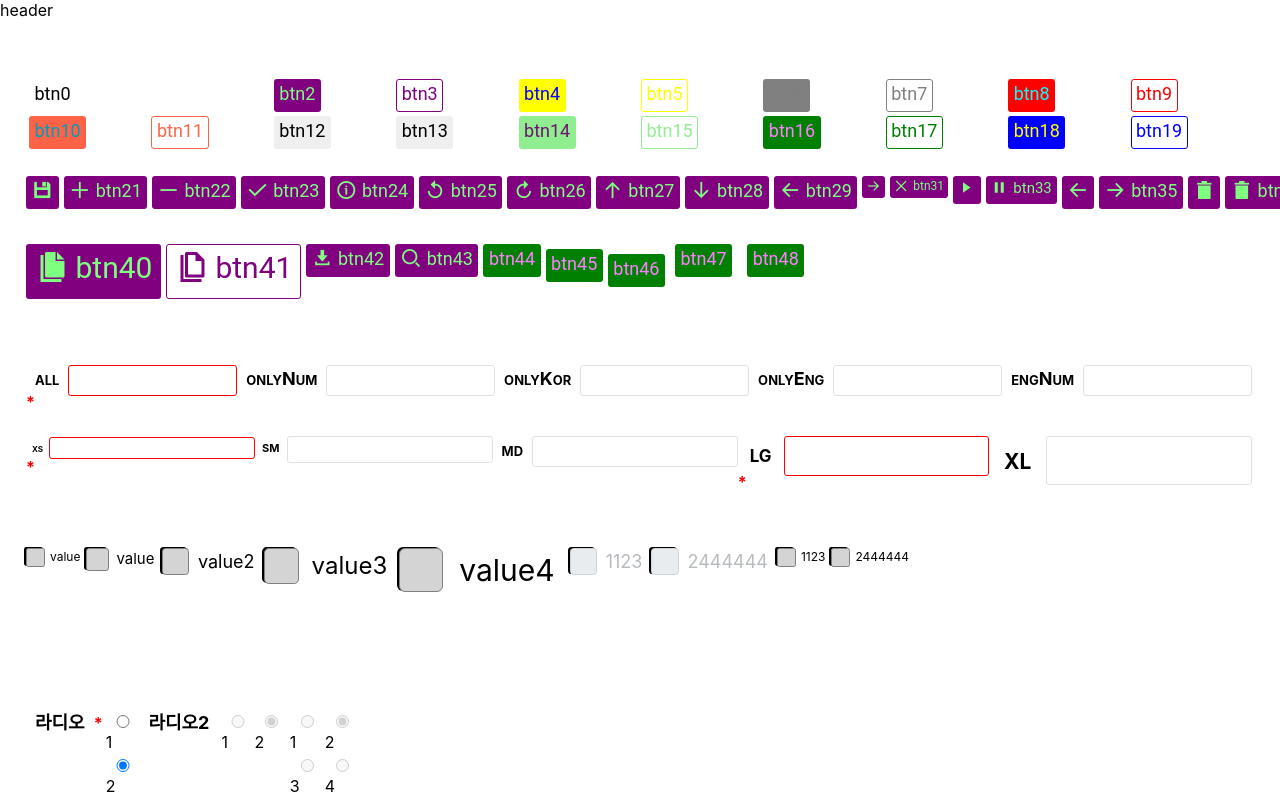
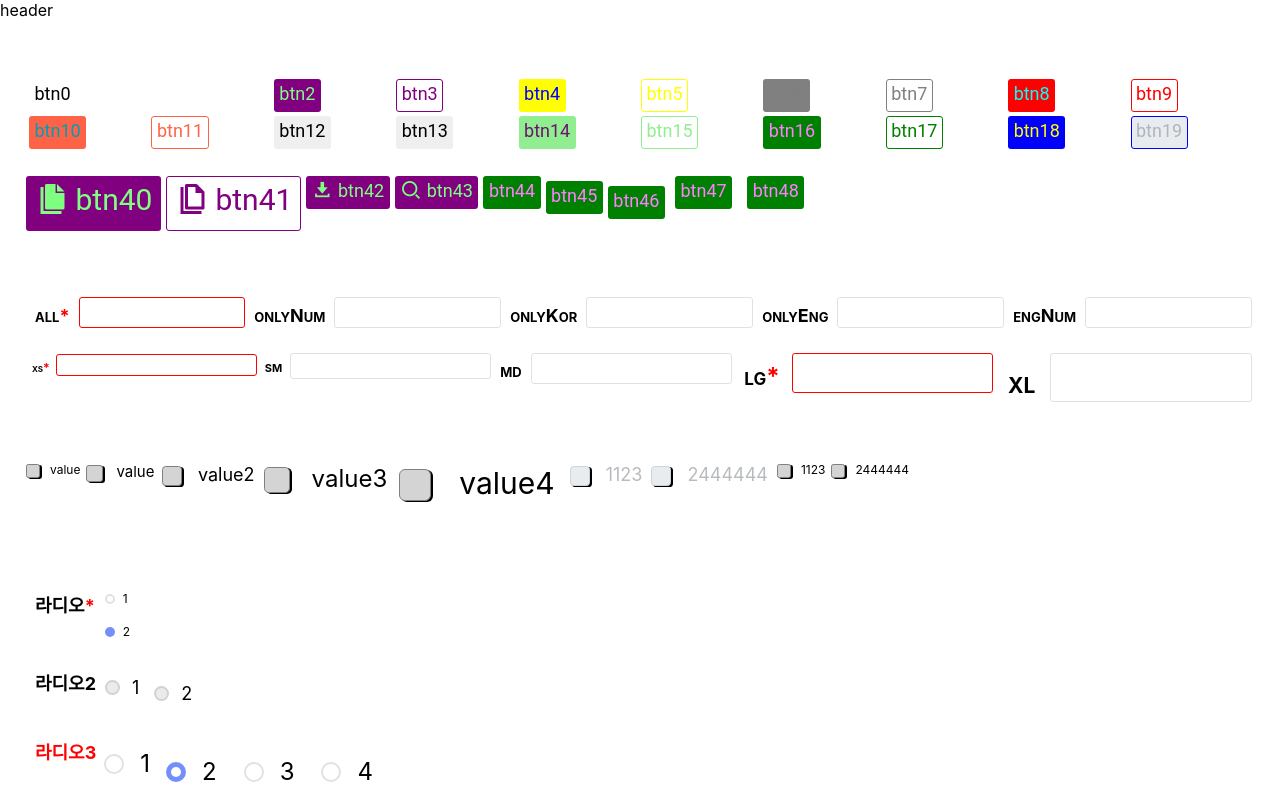
Before and after one commit to mlbghoon/PersnalBlog, a React (Create React App) app in the folder Movie/: page /ComponentTest in a window 1280 px wide. Built offline with nearby package versions, Linux system fonts and the light colour scheme.

Commit message:
css => scss

```diff
--- a/Movie/src/common/components/Label/index.tsx
+++ b/Movie/src/common/components/Label/index.tsx
@@ -2,13 +2,15 @@ import { sh_label_pt } from '../TypeInterfaces';
 
 export const Label =({color="black",size="md",value,req,margin}:sh_label_pt) => {
 	return (
-		<div className="sh-label-div" style={{margin: margin}}>
-			<span style={{color : color}} className={size}>{value}</span>
-			{
-				(req)
-				? <span style={{color : 'red'}}>{'*'}</span>
-				: null
-			}
+		<div className={"sh-label-div " + size} style={{margin: margin}}>
+			<span style={{color : color}} className={size}>
+				{value}
+				{
+					(req)
+					? <span style={{color : 'red'}}>{'*'}</span>
+					: null
+				}
+			</span>
 		</div>
 	);
 }
--- a/Movie/src/common/components/Radio/index.tsx
+++ b/Movie/src/common/components/Radio/index.tsx
@@ -2,8 +2,9 @@ import React from 'react';
 import { Table } from '../Table';
 import { sh_evnt_return, sh_rdo_pt } from '../TypeInterfaces';
 
-export const Radio =({id,readOnly,disabled,onChange,onClick=(e:sh_evnt_return)=>{return;},width,dataset,defaultSelected,selected,perRow=1}:sh_rdo_pt) => {
+export const Radio =({id,readOnly,disabled,onChange,width,dataset,defaultSelected,selected,perRow=1,color="black",size="md"}:sh_rdo_pt) => {
 	const onChangeHandler = (e:React.ChangeEvent) => {
+		if (!disabled) {
 			const target = e.target as HTMLInputElement;
 			let key = "";
 			for (let i = 0; i < dataset.length; i ++) {
@@ -14,21 +15,8 @@ export const Radio =({id,readOnly,disabled,onChange,onClick=(e:sh_evnt_return)=>
 			}
 
 			onChange({id: id, target : target, key: key, checked: target.checked });
-
-	}
-	const onClickHandler = (e:React.MouseEvent) => {
-		const target = e.target as HTMLInputElement;
-		let key = "";
-		for (let i = 0; i < dataset.length; i ++) {
-			if (dataset[i].cd === target.value) {
-				key = dataset[i].cd;
-				break;
 		}
 	}
-		onClick({id: id, target : target, key: key, checked : target.checked });
-	}
-
-
 
 	const setRadio = () => {
 		let colGrp = [];
@@ -54,7 +42,7 @@ export const Radio =({id,readOnly,disabled,onChange,onClick=(e:sh_evnt_return)=>
 		let rowData: { type: string; value: JSX.Element; }[] = [];
 
 		dataset.map((item: {cd: string, nm: string}, i) => {
-			rowData.push({ type: 'D', value: <div key={'radio_div_' + i} className ='sh-input-radio-div'>
+			rowData.push({ type: 'D', value: <div key={'radio_div_' + i} className ='sh-radio-div'>
 								<input
 									id       = {id + "_radio_" + item.cd}
 									key      = {"key_" + id + "_radio_" + item.cd}
@@ -66,13 +54,12 @@ export const Radio =({id,readOnly,disabled,onChange,onClick=(e:sh_evnt_return)=>
 										: selected === item.cd}
 									readOnly = {readOnly}
 									disabled = {disabled}
-									className ='sh-input-radio-input'
-									onChange = {onChangeHandler}
-									onClick  = {onClickHandler}
+									className = {'sh-radio-input ' + size}
+									onChange  = {onChangeHandler}
 								/>
 								<label
 									key       = {"key_" + id + "_labal_" + item.cd}
-									className ='sh-input-radio-label'
+									className = {'sh-radio-label ' + size}
 									htmlFor={id + "_radio_" + item.cd}
 								>
 									{item.nm}
--- a/Movie/src/common/components/SelectBox/index.tsx
+++ b/Movie/src/common/components/SelectBox/index.tsx
@@ -1,7 +1,7 @@
 import React from 'react';
 import { sh_sel_pt } from '../TypeInterfaces';
 
-export const SelectBox =({id,disabled,onChange,width,dataset,color}:sh_sel_pt) => {
+export const SelectBox =({id,disabled,onChange,width,dataset,color="white",size="md"}:sh_sel_pt) => {
 	const onChangeHandler = (e:React.ChangeEvent) => {
 		const target = e.target as HTMLSelectElement;
 		let key = "";
@@ -19,7 +19,7 @@ export const SelectBox =({id,disabled,onChange,width,dataset,color}:sh_sel_pt) =
 			<select
 				id = {id}
 				disabled = {disabled}
-				className={ "sh-selectbox " + color}
+				className={ size + " sh-selectbox color-" + color}
 				onChange = {onChangeHandler}
 			>
 				{
--- a/Movie/src/common/css/App.css
+++ b/Movie/src/common/css/App.css
@@ -178,15 +178,15 @@ input.lg { width: 99%; line-height: 21px; font-size: 21px; font-weight: bold; pa
 .flex-panel > .sh-label-div:first-child  {margin-left: 0px;}
 
 /* Radio */
-.sh-input-radio-div {display: inline-block; box-sizing: border-box; align-items: center; position:relative; margin-right: 12px;}
-.sh-input-radio-div:after {content:""; display: block; float: none; }
-.sh-input-radio-div > input[type='radio'] {float: left; align-content: center; position: relative;width: 14px;height: 14px; top: 7px; }
-.sh-input-radio-div > input + label:before {content:""; display: inline-block; position:absolute; background:#fff; border-radius:50%; box-sizing:border-box; left:-15px; top:7px;width:16px; height: 16px; border:2px solid #DEE2E6; }
-.sh-input-radio-div > input:checked + label:before { border:5px solid #748FFC;}
-.sh-input-radio-div > input:disabled + label:before { border:2px solid #dacece; background: #e9ecef; cursor: not-allowed;}
-.sh-input-radio-div > label {float: left; display:block; font-size: 14px; height:33px;line-height: 33px; position: relative; padding-left:5px;}
-.sh-input-radio-input {margin: 0px 0px 0px 0px; cursor: pointer;}
-.sh-input-radio-label {cursor: pointer;}
+.sh-radio-div {display: inline-block; box-sizing: border-box; align-items: center; position:relative; margin-right: 12px;}
+.sh-radio-div:after {content:""; display: block; float: none; }
+.sh-radio-div > input[type='radio'] {float: left; align-content: center; position: relative;width: 14px;height: 14px; top: 7px; }
+.sh-radio-div > input + label:before {content:""; display: inline-block; position:absolute; background:#fff; border-radius:50%; box-sizing:border-box; left:-15px; top:7px;width:16px; height: 16px; border:2px solid #DEE2E6; }
+.sh-radio-div > input:checked + label:before { border:5px solid #748FFC;}
+.sh-radio-div > input:disabled + label:before { border:2px solid #dacece; background: #e9ecef; cursor: not-allowed;}
+.sh-radio-div > label {float: left; display:block; font-size: 14px; height:33px;line-height: 33px; position: relative; padding-left:5px;}
+.sh-radio-input {margin: 0px 0px 0px 0px; cursor: pointer;}
+.sh-radio-label {cursor: pointer;}
 
 /* select */
 select {border-radius:4px; border:1px solid #DEE2E6; padding:7px 0 7px 4px; outline: none; width: 100%; box-sizing: border-box;-moz-box-sizing: border-box;-webkit-box-sizing: border-box; }
--- a/Movie/src/common/css/App.scss
+++ b/Movie/src/common/css/App.scss
@@ -53,7 +53,7 @@ button {
       &:before {
         border: 1px solid lighten($color, 50%);;
         background: rgb(212, 212, 212);
-        box-shadow: -2px -1px 0 $color;
+        box-shadow: 2px 1px 0 $color;
       }
     }
     input[type="checkbox"]:checked + label.color-#{"" + $color}:before {
@@ -63,9 +63,67 @@ button {
       box-shadow: 2px 1px 0 #50565a;
     }
   }
+  .sh-selectbox.color-#{"" + $color} {
+    background-color: $color;
+    color: invert($color);
+    outline: none;
+    transition:all 0.2s;
+    cursor:pointer;
+    box-sizing: border-box;
+    -moz-box-sizing: border-box;
+    -webkit-box-sizing: border-box;
+    &:hover {
+      background-color: darken($color, 20%);
+    }
+    &:disabled {
+      background-color: lighten($color, 20%);
+      cursor: not-allowed;
+    }
+  }
+  textarea.color-#{"" + $color} {
+    color: $color;
+  }
+
+  .sh-switch-input:checked + .sh-switch-span.color-#{"" + $color} {
+    background-color: $color;
+  }
 }
 
+select {border-radius:4px; border:1px solid #DEE2E6; width:100%; outline: none; box-sizing: border-box;-moz-box-sizing: border-box;-webkit-box-sizing: border-box; }
+
+.sh-select-div { overflow: hidden;}
+.sh-select-div:hover { cursor:pointer;}
+
+
 @each $name, $glyph in $size {
+  .sh-switch-label.#{$name}{
+    width: 40px/3* $glyph; height: 24px/3* $glyph;
+  }
+  .sh-switch-span.#{$name} {
+    border-radius: 34px/3* $glyph;
+  }
+  .sh-switch-span.#{$name}:before {
+    height: 18px/3* $glyph;
+    width: 18px/3* $glyph;
+    left: 4px/3* $glyph;
+    bottom: 3px/3* $glyph;
+  }
+  .sh-switch-input:checked + .sh-switch-span.#{$name}:before {
+    -webkit-transform: translateX(14px/3* $glyph);
+    -ms-transform: translateX(14px/3* $glyph);
+    transform: translateX(14px/3* $glyph);
+  }
+  textarea.#{$name} {
+    font-size: 5px * $glyph;
+    line-height: 7.5px * $glyph;
+
+  }
+  select.#{$name} {
+    font-size: 5px * $glyph;
+    line-height: 7.5px * $glyph;
+    height: 11px * $glyph;
+    padding: 2px* $glyph 0 2px* $glyph 1.3px* $glyph;
+  }
   button.#{$name} {
     font-size: 6px * $glyph;
     line-height: 9px * $glyph;
@@ -76,26 +134,65 @@ button {
     font-size: 6px * $glyph;
     line-height: 9px * $glyph;
   }
-  span.#{$name} {
-    font-size: 6px * $glyph;
-    line-height: 9px * $glyph;
-    margin-right: 3px * $glyph;
-    margin-left: 3px * $glyph;
+  .sh-label-div {
+    span.#{$name} {
+      font-size: 6px * $glyph;
+      line-height: 9px * $glyph;
+      margin-right: 3px * $glyph;
+      margin-left: 3px * $glyph;
+    }
+  }
+  .sh-label-div.#{$name} {
+      margin-top: 1.5px * $glyph;
   }
   label.#{$name} {
     font-size: 6px * $glyph;
     line-height: 9px * $glyph;
   }
+  input[type="checkbox"] + label.#{$name} {
+    &:before {
+      margin-top: 1.5px * $glyph;
+    }
+  }
   .sh-checkbox-div {
     input[type="checkbox"] + label.#{$name} {
       padding-left: 12px * $glyph;
-      margin-bottom: 10px * $glyph;
+      margin-bottom: 3px * $glyph;
       margin-right: 3px * $glyph;;
     }
   }
+  .sh-radio-div {
+    input[type='radio'].#{$name} {
+      width : 4px * $glyph;
+      height: 4px * $glyph;
+      top   : 2px * $glyph;
+    }
+    label.#{$name} {
+      font-size    : 6px * $glyph;
+      line-height  : 9px * $glyph;
+      padding-left : 4px * $glyph;
+      padding-right: 4px * $glyph;
+      height       : 12.5px * $glyph; ;
+    }
+    input + label.#{$name}:before{
+      left  : -5px * $glyph;
+      top   : 2px * $glyph;
+      width : 5px * $glyph;
+      height: 5px * $glyph;
+    }
+  }
+}
+//.sh-radio-div > input + label:before {background:#fff; border:2px solid #DEE2E6; }
 
-}
-
+.sh-radio-div {display: inline-block; box-sizing: border-box; align-items: center; position:relative; margin-right: 12px;}
+.sh-radio-div:after {content:""; display: block; float: none; }
+.sh-radio-div > input[type='radio'] {float: left; align-content: center; position: relative;}
+.sh-radio-div > input + label:before {content:""; display: inline-block; position:absolute; background:#fff; border-radius:50%; box-sizing:border-box; border:2px solid #DEE2E6; }
+.sh-radio-div > input:checked + label:before { border:5px solid #748FFC;}
+.sh-radio-div > input:disabled + label:before { border:2px solid #dacece; background: #e9ecef; cursor: not-allowed;}
+.sh-radio-div > label {float: left; display:block; position: relative;}
+.sh-radio-input {margin: 0px 0px 0px 0px; cursor: pointer;z-index: -1;}
+.sh-radio-label {cursor: pointer;}
 
 .sh-table { width: 100%;}
 .sh-table > { width: 100%; border-collapse: collapse; }
@@ -180,8 +277,8 @@ input {
     &:before {
       content: "";
       display: block;
-      width: 1.4em;
-      height: 1.4em;
+      width: 1em;
+      height: 1em;
       border-radius: 0.2em;
       position: absolute;
       left: 0;
@@ -202,7 +299,22 @@ input {
 .sh-label-div{
   display: inline-block; position: relative;
   span{
-    display: inline-block; position: relative; color:#495057; font-variant: small-caps; font-weight: bold;
+    color:#495057; font-variant: small-caps; font-weight: bold;
     font-weight: bold;
   }
 }
+
+.no_resize{
+  resize: none;
+}
+.sh-textarea-div { width:auto;}
+.sh-textarea-div > textarea { width:100%; padding: 0px; margin: 0px; box-sizing: border-box; padding:8px; }
+.sh-textarea-div > textarea:disabled {background: #e9ecef !important; color:#adb5bd !important; cursor: not-allowed;}
+
+textarea { height: auto;}
+
+.sh-switch-label {position: relative; display: inline-block; top:-2px; margin-left: 10px;}
+
+.sh-switch-input {opacity: 0; width: 0; height: 0; }
+.sh-switch-span {position: absolute; cursor: pointer; top: 0; left: 0; right: 0; bottom: 0; background-color: #dee2e6; -webkit-transition: .4s; transition: .4s; }
+.sh-switch-span:before {position: absolute; content: ""; background-color: white; -webkit-transition: .4s; transition: .4s; border-radius: 50%;}
--- a/Movie/src/container/ComponentTest.tsx
+++ b/Movie/src/container/ComponentTest.tsx
@@ -96,7 +96,7 @@ export const ComponentTest = () => {
 
 
   // radio Event Test //
-  const radioOnClick = (e:sh_evnt_return) => {
+  const radioOnChange = (e:sh_evnt_return) => {
     //setSelected(prev=>!prev)
     console.log(e)
     console.log(e.key)
@@ -314,180 +314,11 @@ export const ComponentTest = () => {
                           color= {"blue"}
                           filled    = {false}
                           onClick   = {buttonOnClick}
+                          disabled  = {true}
                         />
                       },
                     ]
                   ]}
-                />
-              </FlexPanel>
-            </LFloatPanel>
-          </RelativePanel>
-          <RelativePanel>
-            <LFloatPanel>
-              <FlexPanel>
-              <Button
-                  id   = {"btn20"}
-                  margin= {"0px 5px 0px 0px"}
-                  color= {"purple"}
-                  icon = {"save"}
-                  onClick   = {buttonOnClick}
-                />
-                <Button
-                  id   = {"btn21"}
-                  margin= {"0px 5px 0px 0px"}
-                  color= {"purple"}
-                  value= {"btn21"}
-                  icon = {"add"}
-                  onClick   = {buttonOnClick}
-                />
-                <Button
-                  id   = {"btn22"}
-                  margin= {"0px 5px 0px 0px"}
-                  color= {"purple"}
-                  value= {"btn22"}
-                  icon = {"del"}
-                  onClick   = {buttonOnClick}
-                />
-                <Button
-                  id   = {"btn23"}
-                  margin= {"0px 5px 0px 0px"}
-                  color= {"purple"}
-                  value= {"btn23"}
-                  icon = {"check"}
-                  onClick   = {buttonOnClick}
-                />
-                <Button
-                  id   = {"btn24"}
-                  margin= {"0px 5px 0px 0px"}
-                  color= {"purple"}
-                  value= {"btn24"}
-                  icon = {"info"}
-                  onClick   = {buttonOnClick}
-                />
-                <Button
-                  id   = {"btn25"}
-                  margin= {"0px 5px 0px 0px"}
-                  color= {"purple"}
-                  value= {"btn25"}
-                  icon = {"undo"}
-                  onClick   = {buttonOnClick}
-                />
-                <Button
-                  id   = {"btn26"}
-                  margin= {"0px 5px 0px 0px"}
-                  color= {"purple"}
-                  value= {"btn26"}
-                  icon = {"redo"}
-                  onClick   = {buttonOnClick}
-                />
-                <Button
-                  id   = {"btn27"}
-                  margin= {"0px 5px 0px 0px"}
-                  color= {"purple"}
-                  value= {"btn27"}
-                  icon = {"arrowUp"}
-                  onClick   = {buttonOnClick}
-                />
-                <Button
-                  id   = {"btn28"}
-                  margin= {"0px 5px 0px 0px"}
-                  color= {"purple"}
-                  value= {"btn28"}
-                  icon = {"arrowDn"}
-                  onClick   = {buttonOnClick}
-                />
-                <Button
-                  id   = {"btn29"}
-                  margin= {"0px 5px 0px 0px"}
-                  color= {"purple"}
-                  value= {"btn29"}
-                  icon = {"arrowL"}
-                  onClick   = {buttonOnClick}
-                />
-                <Button
-                  id   = {"btn30"}
-                  margin= {"0px 5px 0px 0px"}
-                  size = {"xs"}
-                  color= {"purple"}
-                  icon = {"arrowR"}
-                  onClick   = {buttonOnClick}
-                />
-                <Button
-                  id   = {"btn31"}
-                  margin= {"0px 5px 0px 0px"}
-                  size = {"xs"}
-                  color= {"purple"}
-                  icon = {"close"}
-                  value= {"btn31"}
-                  onClick   = {buttonOnClick}
-                />
-                <Button
-                  id   = {"btn32"}
-                  margin= {"0px 5px 0px 0px"}
-                  size = {"sm"}
-                  color= {"purple"}
-                  icon = {"play"}
-                  onClick   = {buttonOnClick}
-                />
-                <Button
-                  id   = {"btn33"}
-                  margin= {"0px 5px 0px 0px"}
-                  size = {"sm"}
-                  color= {"purple"}
-                  value= {"btn33"}
-                  icon = {"pause"}
-                  onClick   = {buttonOnClick}
-                />
-                <Button
-                  id   = {"btn34"}
-                  margin= {"0px 5px 0px 0px"}
-                  size = {"md"}
-                  color= {"purple"}
-                  icon = {"left"}
-                  onClick   = {buttonOnClick}
-                />
-                <Button
-                  id   = {"btn35"}
-                  margin= {"0px 5px 0px 0px"}
-                  size = {"md"}
-                  color= {"purple"}
-                  value= {"btn35"}
-                  icon = {"right"}
-                  onClick   = {buttonOnClick}
-                />
-                <Button
-                  id   = {"btn36"}
-                  margin= {"0px 5px 0px 0px"}
-                  color= {"purple"}
-                  icon = {"trash"}
-                  onClick   = {buttonOnClick}
-                />
-                <Button
-                  id   = {"btn37"}
-                  margin= {"0px 5px 0px 0px"}
-                  color= {"purple"}
-                  value= {"btn37"}
-                  icon = {"trash"}
-                  onClick   = {buttonOnClick}
-                />
-                <Button
-                  id    = {"btn38"}
-                  margin= {"0px 5px 0px 0px"}
-                  size  = {"lg"}
-                  color = {"purple"}
-                  icon  = {"trash"}
-                  filled  = {false}
-                  onClick = {buttonOnClick}
-                />
-                <Button
-                  id   = {"btn39"}
-                  margin= {"0px 5px 0px 0px"}
-                  size = {"lg"}
-                  color= {"purple"}
-                  value= {"btn39"}
-                  icon = {"trash"}
-                  filled    = {false}
-                  onClick   = {buttonOnClick}
                 />
               </FlexPanel>
             </LFloatPanel>
@@ -795,29 +626,59 @@ export const ComponentTest = () => {
               />
               <Radio
                 id={"Radio"}
-                onChange={radioOnClick}
+                onChange={radioOnChange}
                 selected={selected}
                 dataset={[{cd:"1_key", nm:"1"},{cd:"2_key", nm:"2"}]}
                 perRow ={1}
+                size={"xs"}
               />
+            </FlexPanel>
+          </LFloatPanel>
+          <LFloatPanel>
+            <FlexPanel>
               <Label
                 value={"라디오2"}
               />
               <Radio
                 id={"Radio2"}
-                onChange={radioOnClick}
+                onChange={radioOnChange}
                 selected={selected}
                 disabled={true}
                 dataset={[{cd:"1_key", nm:"1"},{cd:"2_key", nm:"2"}]}
                 perRow ={2}
               />
+            </FlexPanel>
+          </LFloatPanel>
+          <LFloatPanel>
+            <FlexPanel>
+              <Label
+                value={"라디오3"}
+                color={"red"}
+              />
               <Radio
                 id={"Radio3"}
-                onChange={radioOnClick}
+                onChange={radioOnChange}
+                selected={selected}
+                dataset={[{cd:"1_key", nm:"1"},{cd:"2_key", nm:"2"},{cd:"3_key", nm:"3"},{cd:"4_key", nm:"4"}]}
+                perRow ={4}
+                size={"lg"}
+              />
+            </FlexPanel>
+          </LFloatPanel>
+          <LFloatPanel>
+            <FlexPanel>
+              <Label
+                value={"라디오4"}
+                color={"darkorchid"}
+              />
+              <Radio
+                id={"Radio4"}
+                onChange={radioOnChange}
                 selected={selected}
                 disabled={true}
                 dataset={[{cd:"1_key", nm:"1"},{cd:"2_key", nm:"2"},{cd:"3_key", nm:"3"},{cd:"4_key", nm:"4"}]}
                 perRow ={2}
+                size={"xl"}
               />
            </FlexPanel>
           </LFloatPanel>
@@ -833,39 +694,121 @@ export const ComponentTest = () => {
                 dataset={[{cd:"1", nm:"일"},{cd:"2", nm:"이"}]}
                 onChange={selBoxOnChange}
                 disabled={true}
-                color={"darkRed"}
+                color={"aquamarine"}
               />
-
               <SelectBox
                 id={"selBox3"}
                 dataset={[{cd:"1", nm:"일"},{cd:"2", nm:"이"}]}
                 onChange={selBoxOnChange}
-                color={"dodgerBlue"}
+                color={"aquamarine"}
+                size={"xs"}
+              />
+              <SelectBox
+                id={"selBox4"}
+                dataset={[{cd:"1", nm:"일"},{cd:"2", nm:"이"}]}
+                onChange={selBoxOnChange}
+                disabled={true}
+                color={"red"}
+                size={"sm"}
+              />
+              <SelectBox
+                id={"selBox5"}
+                dataset={[{cd:"1", nm:"일"},{cd:"2", nm:"이"}]}
+                onChange={selBoxOnChange}
+                color={"darkorchid"}
+                size={"lg"}
+              />
+              <SelectBox
+                id={"selBox5"}
+                dataset={[{cd:"1", nm:"일"},{cd:"2", nm:"이"}]}
+                onChange={selBoxOnChange}
+                color={"blue"}
+                size={"xl"}
               />
            </FlexPanel>
-
-           <Switch
-                id={"switch"}
-                checked={checked}
-                onChange={onSwitchChange}
-              />
           </LFloatPanel>
         </RelativePanel>
         <RelativePanel>
           <LFloatPanel>
             <FlexPanel>
+              <Switch
+                id={"switch"}
+                checked={checked}
+                onChange={onSwitchChange}
+                size={"xs"}
+                color={"red"}
+              />
+              <Switch
+                id={"switch"}
+                checked={checked}
+                onChange={onSwitchChange}
+                size={"sm"}
+                color={"red"}
+              />
+              <Switch
+                id={"switch"}
+                checked={checked}
+                onChange={onSwitchChange}
+              />
+              <Switch
+                id={"switch"}
+                checked={checked}
+                onChange={onSwitchChange}
+                size={"lg"}
+                color={"indigo"}
+              />
+              <Switch
+                id={"switch"}
+                checked={checked}
+                onChange={onSwitchChange}
+                size={"xl"}
+                color={"blue"}
+              />
+              </FlexPanel>
+             </LFloatPanel>
+           </RelativePanel>
+           <RelativePanel>
+             <LFloatPanel>
+               <FlexPanel>
               <TextArea
                 rows={2}
                 onChange={onTextAreaChanged}
                 value={textAreaValue}
                 id={'textArea'}
                 size={"xs"}
+                color={"mediumaquamarine"}
               />
               <TextArea
                 rows={4}
                 onChange={onTextAreaChanged}
                 value={textAreaValue}
                 id={'textArea2'}
+                size={"sm"}
+                color={"paleturquoise"}
+              />
+              <TextArea
+                rows={4}
+                onChange={onTextAreaChanged}
+                value={textAreaValue}
+                id={'textArea2'}
+                color={"darkorchid"}
+              />
+              <TextArea
+                rows={4}
+                onChange={onTextAreaChanged}
+                value={textAreaValue}
+                id={'textArea2'}
+                size={"lg"}
+                color={"aquamarine"}
+              />
+              <TextArea
+                rows={4}
+                onChange={onTextAreaChanged}
+                value={textAreaValue}
+                id={'textArea2'}
+                size={"xl"}
+                color={"aquamarine"}
+                disabled={true}
               />
               <TextArea
                 rows={5}
```
Also changed, not shown: Movie/src/common/components/Switch/index.tsx (+4 -4 lines), Movie/src/common/components/TextArea/index.tsx (+4 -4 lines), Movie/src/common/components/TypeInterfaces.tsx (+8 -18 lines), 1 other file (tests, documents, lock files or other folders). Lines whose indentation alone changed are shown as unchanged.
